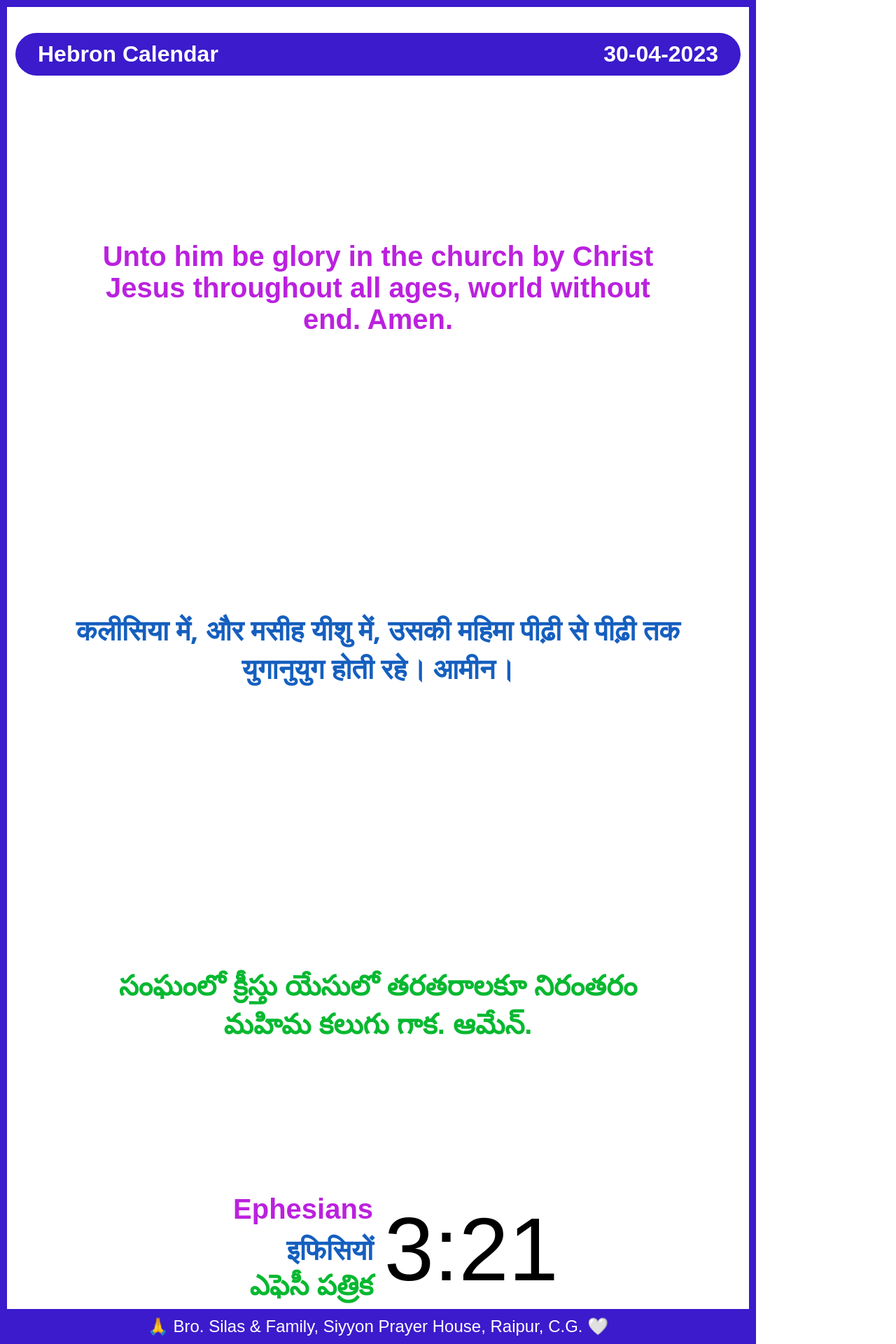
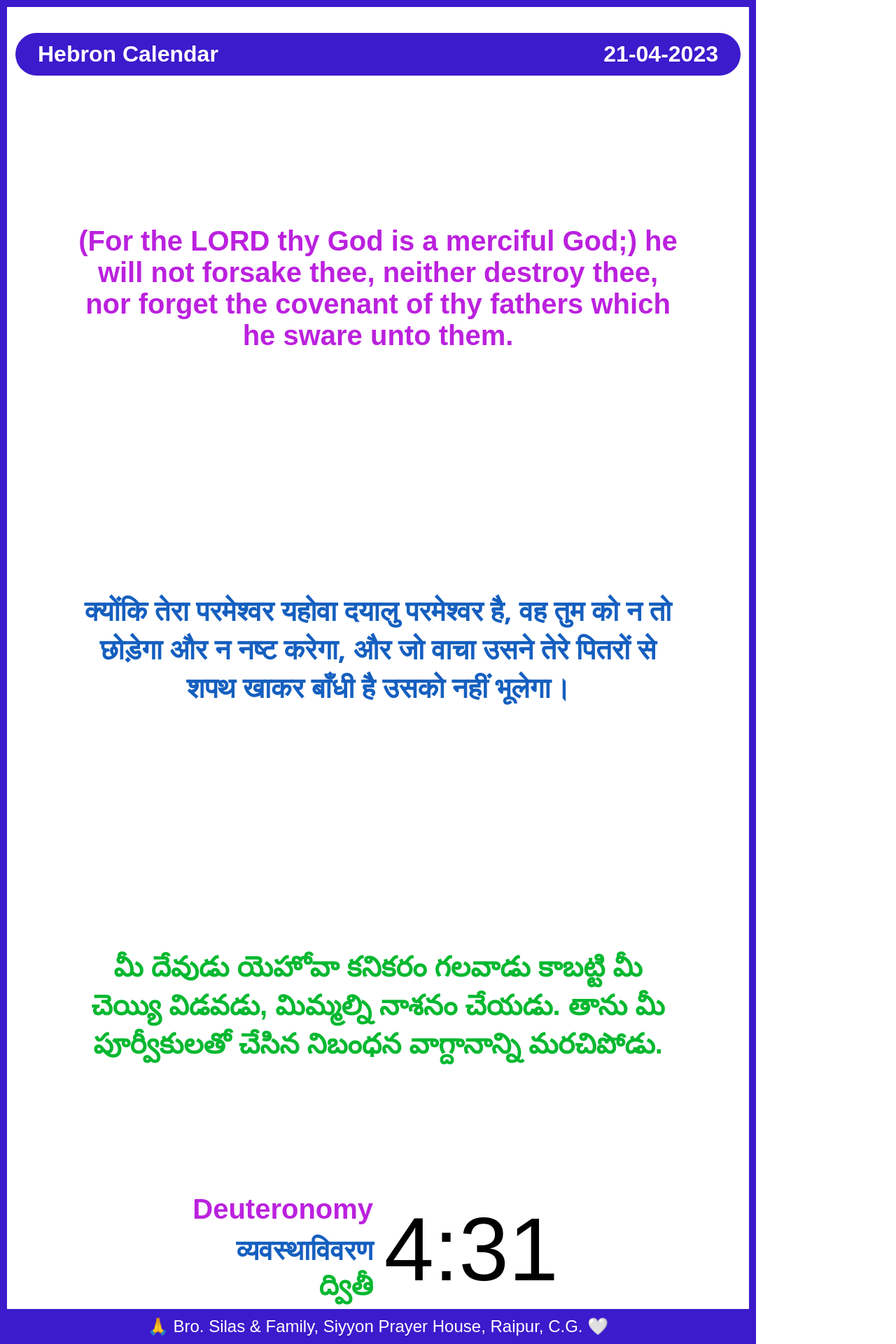
Before and after one commit to shreydan/Hebron-Verses-Generator, a plain HTML site: page src/index.html in a window 1280 px wide. Shown: the whole page at 70% size. Drawn offline with Linux system fonts and the light colour scheme; a web font is replaced by a local one.

Commit message:
april update!!!!!!!

```diff
--- a/src/index.html
+++ b/src/index.html
@@ -19,32 +19,32 @@
       Hebron Calendar
      </div>
      <div id="_date">
-      30-04-2023
+      21-04-2023
      </div>
     </div>
    </div>
    <div class="english flexcc" id="eV">
-    Unto him be  glory in the church by Christ Jesus throughout all ages, world without end. Amen.
+    (For the LORD  thy God is  a merciful God;) he will not forsake thee, neither destroy thee, nor forget the covenant of thy fathers which he sware unto them.
    </div>
    <div class="hindi flexcc" id="hV">
-    कलीसिया में, और मसीह यीशु में, उसकी महिमा पीढ़ी से पीढ़ी तक युगानुयुग होती रहे। आमीन।
+    क्योंकि तेरा परमेश्वर यहोवा दयालु परमेश्वर है, वह तुम को न तो छोड़ेगा और न नष्ट करेगा, और जो वाचा उसने तेरे पितरों से शपथ खाकर बाँधी है उसको नहीं भूलेगा।
    </div>
    <div class="telugu flexcc" id="tV">
-    సంఘంలో క్రీస్తు యేసులో తరతరాలకూ నిరంతరం మహిమ కలుగు గాక. ఆమేన్‌.
+    మీ దేవుడు యెహోవా కనికరం గలవాడు కాబట్టి మీ చెయ్యి విడవడు, మిమ్మల్ని నాశనం చేయడు. తాను మీ పూర్వీకులతో చేసిన నిబంధన వాగ్దానాన్ని మరచిపోడు.
    </div>
    <div class="book-names">
     <div class="eng" id="eR">
-     Ephesians
+     Deuteronomy
     </div>
     <div class="hin" id="hR">
-     इफिसियों
+     व्यवस्थाविवरण
     </div>
     <div class="tel" id="tR">
-     ఎఫెసీ పత్రిక
+     ద్వితీ
     </div>
    </div>
    <div class="reference" id="nums">
-    3:21
+    4:31
    </div>
    <div class="credits flexcc">
     🙏️ Bro. Silas &amp; Family, Siyyon Prayer House, Raipur, C.G. 🤍
```
Also changed, not shown: 3 other files.
